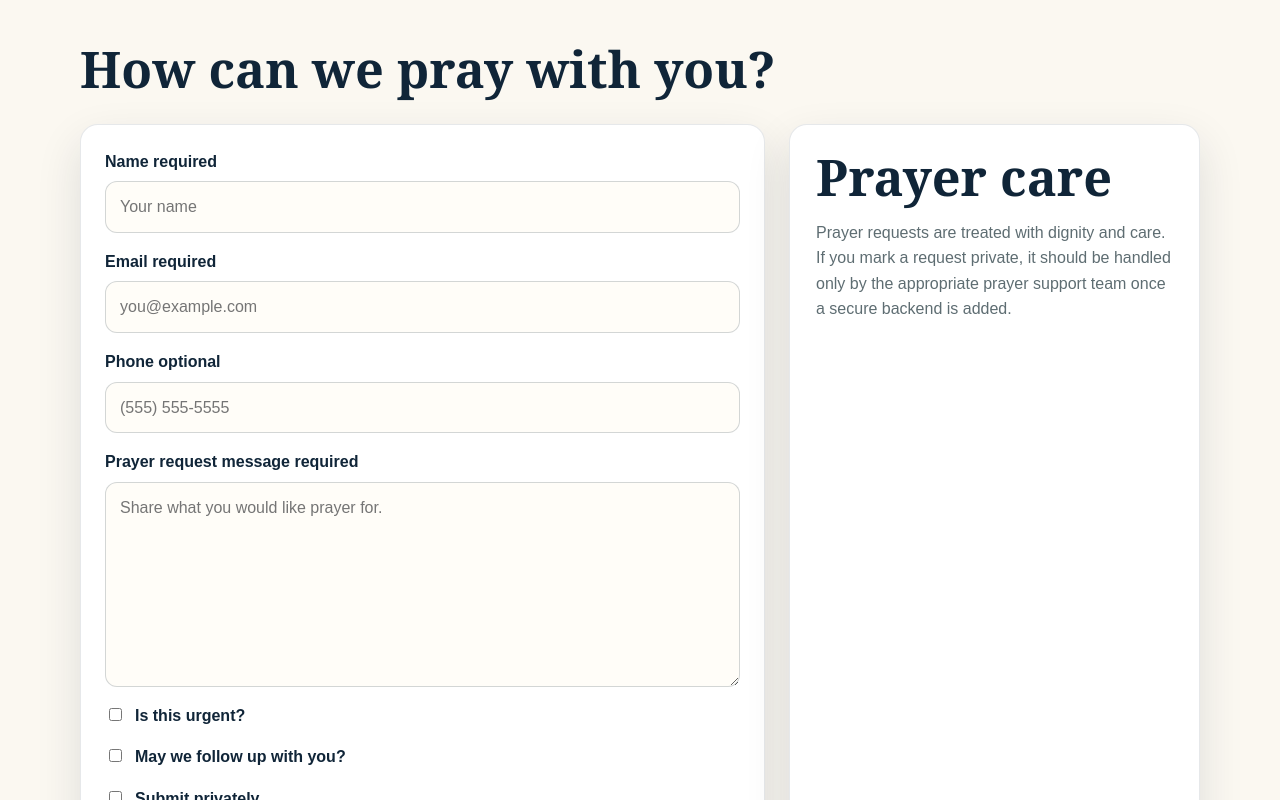
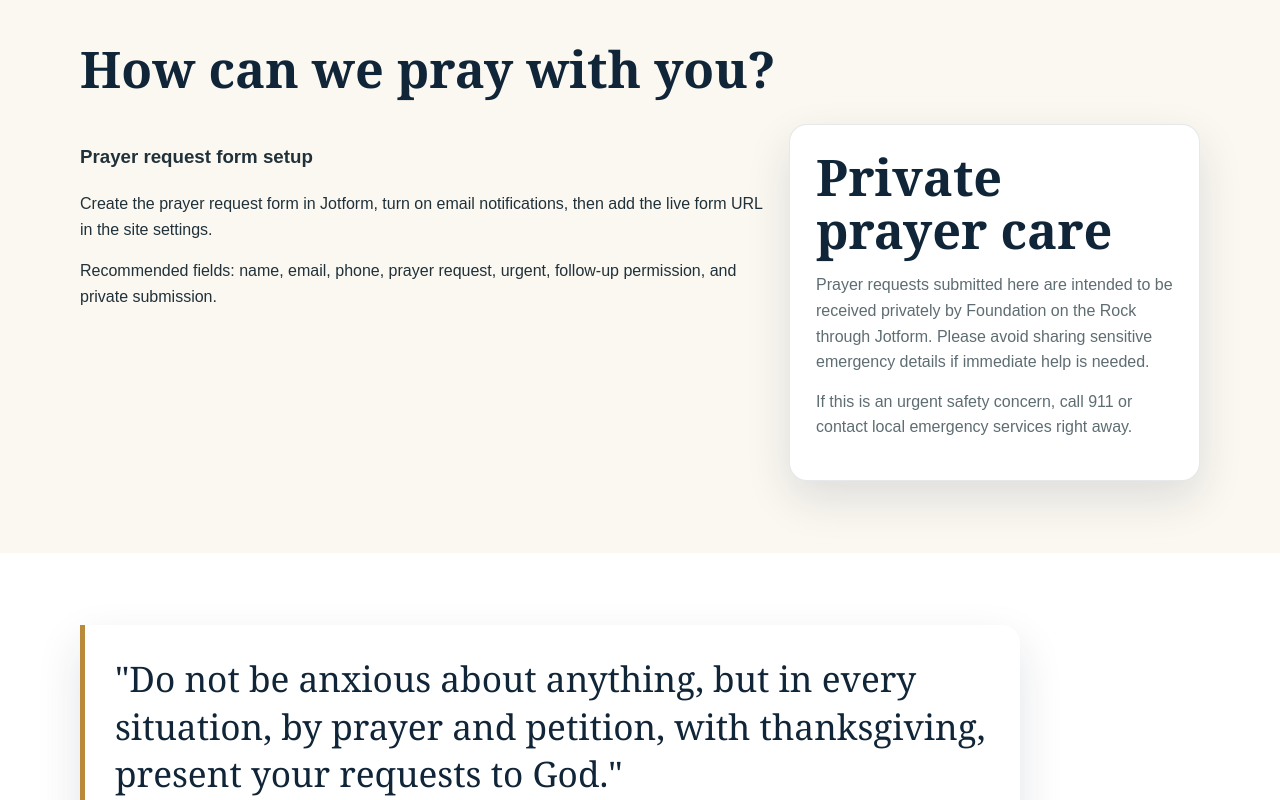
Before and after one commit to mconklin-boop/foundationontherock, a Next.js app: page /prayer-requests in a window 1280 px wide. Shown: the part 620-1420 px from the top of the page. Built offline with nearby package versions, Linux system fonts and the light colour scheme.

Commit message:
Use Jotform for prayer requests

```diff
--- a/app/prayer-requests/page.tsx
+++ b/app/prayer-requests/page.tsx
@@ -1,8 +1,9 @@
 import type { Metadata } from "next";
-import { PrayerRequestForm } from "@/components/PrayerRequestForm";
+import { JotformEmbed } from "@/components/JotformEmbed";
 import { PageHero } from "@/components/PageHero";
 import { ScriptureBlock } from "@/components/ScriptureBlock";
 import { Section } from "@/components/Section";
+import { JOTFORM_PRAYER_REQUEST_URL } from "@/lib/site";
 
 export const metadata: Metadata = {
   title: "Prayer Requests",
@@ -21,13 +22,20 @@ export default function PrayerRequestsPage() {
 
       <Section title="How can we pray with you?">
         <div className="contact-layout">
-          <PrayerRequestForm />
+          <JotformEmbed
+            title="Foundation on the Rock prayer request form"
+            formUrl={JOTFORM_PRAYER_REQUEST_URL}
+          />
           <aside className="contact-card">
-            <h2>Prayer care</h2>
+            <h2>Private prayer care</h2>
             <p>
-              Prayer requests are treated with dignity and care. If you mark a
-              request private, it should be handled only by the appropriate
-              prayer support team once a secure backend is added.
+              Prayer requests submitted here are intended to be received
+              privately by Foundation on the Rock through Jotform. Please avoid
+              sharing sensitive emergency details if immediate help is needed.
+            </p>
+            <p>
+              If this is an urgent safety concern, call 911 or contact local
+              emergency services right away.
             </p>
           </aside>
         </div>
```
